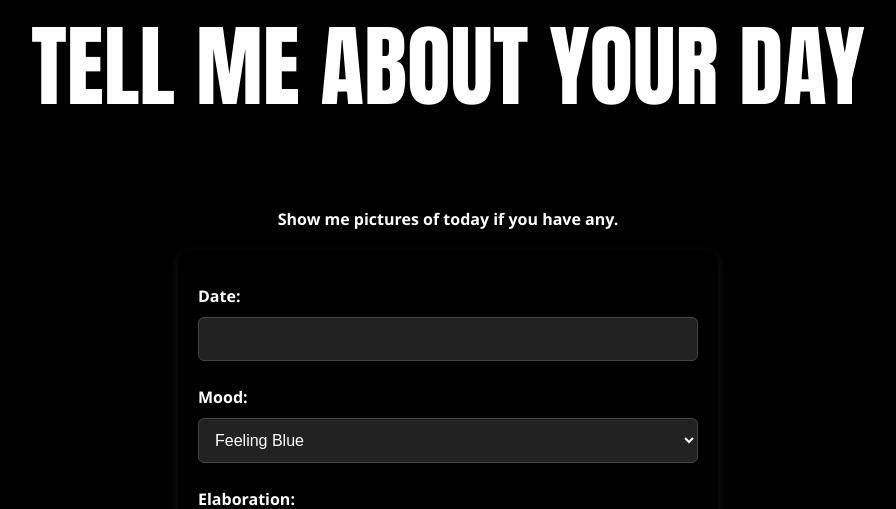
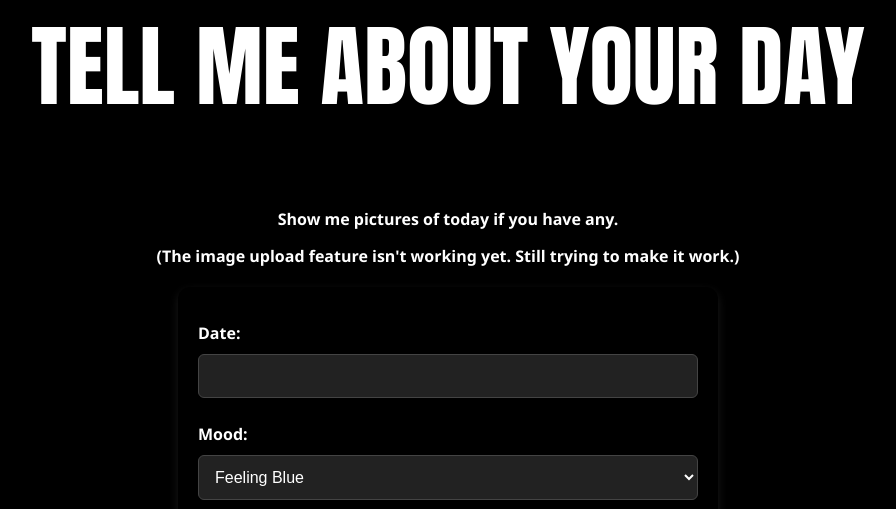
Before and after one commit to Shant-i/CustomForm, a Flask app: template templates/form.html in a window 1280 px wide. Shown: the part 112-621 px from the top of the page, without its empty margins (192-1088 px from the left). Run offline with Flask 3, Linux system fonts and the light colour scheme; the template is opened without the code that fills it, so the values that code supplies are empty.

Commit message:
Patch notes

```diff
--- a/templates/form.html
+++ b/templates/form.html
@@ -145,6 +145,7 @@
     <img src="/static/goofy.png" alt="Logo">
     <h2>TELL ME ABOUT YOUR DAY</h2>
     <label>Show me pictures of today if you have any.</label>
+    <label>(The image upload feature isn't working yet. Still trying to make it work.)</label>
   </div>
 
   <form action="/submit?token=mysecret" method="POST" enctype="multipart/form-data">
```
